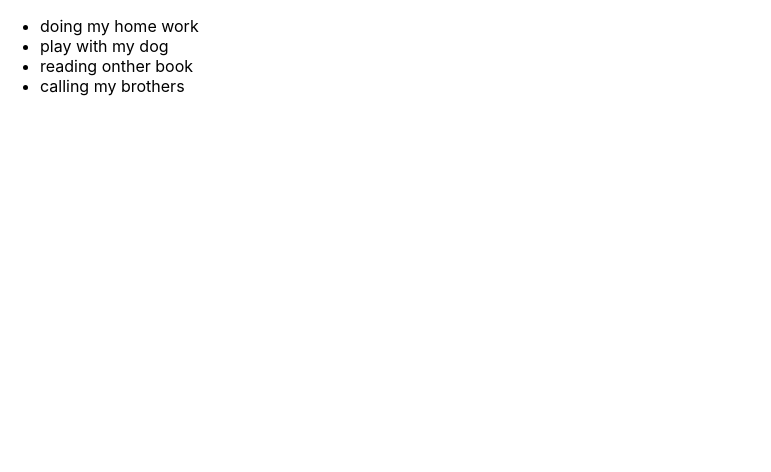
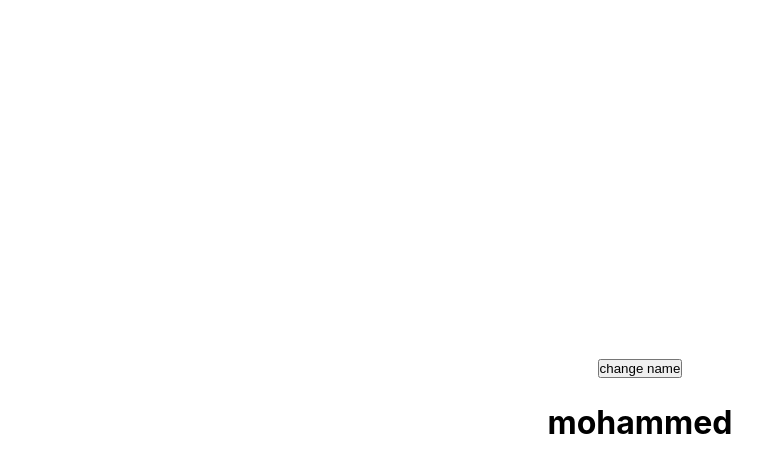
Before and after one commit to M0hamad-Ramadan/blank-react-app, a React (Create React App) app: page / in a window 1280 px wide. Shown: the top 472 px of the page, without its empty margins (0-771 px from the left). Built offline with nearby package versions, Linux system fonts and the light colour scheme; the HTML template or start-up script is replaced by a standard one.

Commit message:
'what-happen-if-state-changes'

```diff
--- a/src/App.js
+++ b/src/App.js
@@ -1,6 +1,6 @@
-import List from "./components/List";
+import MyBtn from "./MyBtn";
 function App() {
-  return <div className="App"> <List /></div>;
+  return <div className="App"> <MyBtn /> </div>;
 }
 
 // condition rendering
--- /dev/null
+++ b/src/MyBtn.js
@@ -0,0 +1,23 @@
+import { useState } from "react";
+
+let name = "mohammed";
+export default function MyBtn() {
+  console.log('render');
+  const state = useState("mohammed");
+  const value = state[0];
+  const setValue = state[1];
+  console.log(value);
+  console.log(setValue);
+
+  return (
+    <>
+      <button onClick={btnClicked}>change name</button>
+      <h1>{name}</h1>
+    </>
+  );
+}
+
+function btnClicked() {
+  name = "omar";
+
+}
--- a/src/components/Header.js
+++ /dev/null
@@ -1,5 +0,0 @@
-const Header = () => {
-  return <h1>Header</h1>;
-};
-
-export default Header;
--- a/src/components/List.js
+++ /dev/null
@@ -1,23 +0,0 @@
-
-const tasks = [
-{id:'1', title:'doing my home work'},
-{id:'2', title:'play with my dog'},
-{id:'3', title:'reading onther book'},
-{id:'4', title:'calling my brothers'}
-]
-
-const myTasks = tasks.map((task)=>{
-  return <li key={task.id}>{task.title}</li>
-})
-
-const List = () => {
-  return (
-    <>
-      <ul>
-        {myTasks}
-      </ul>
-    </>
-  );
-};
-
-export default List;
--- a/src/components/Posts.js
+++ /dev/null
@@ -1,5 +0,0 @@
-const Posts = ({ title }) => {
-  return <h1>{title == null || title === "" ?( <></>) : (title)}</h1>;
-};
-
-export default Posts;
--- a/src/index.css
+++ b/src/index.css
@@ -1,13 +1,31 @@
+* {
+  margin: 0;
+  padding: 0;
+}
+
 body {
-  margin: 0;
+
+  min-height: 100vh;
   font-family: -apple-system, BlinkMacSystemFont, 'Segoe UI', 'Roboto', 'Oxygen',
     'Ubuntu', 'Cantarell', 'Fira Sans', 'Droid Sans', 'Helvetica Neue',
     sans-serif;
   -webkit-font-smoothing: antialiased;
   -moz-osx-font-smoothing: grayscale;
+
 }
 
 code {
   font-family: source-code-pro, Menlo, Monaco, Consolas, 'Courier New',
     monospace;
 }
+
+.App {
+  width: 100%;
+  height: 100vh;
+  display: flex;
+  flex-direction: column;
+  justify-content: center;
+  align-items: center;
+  gap: 25px;
+
+}
```
